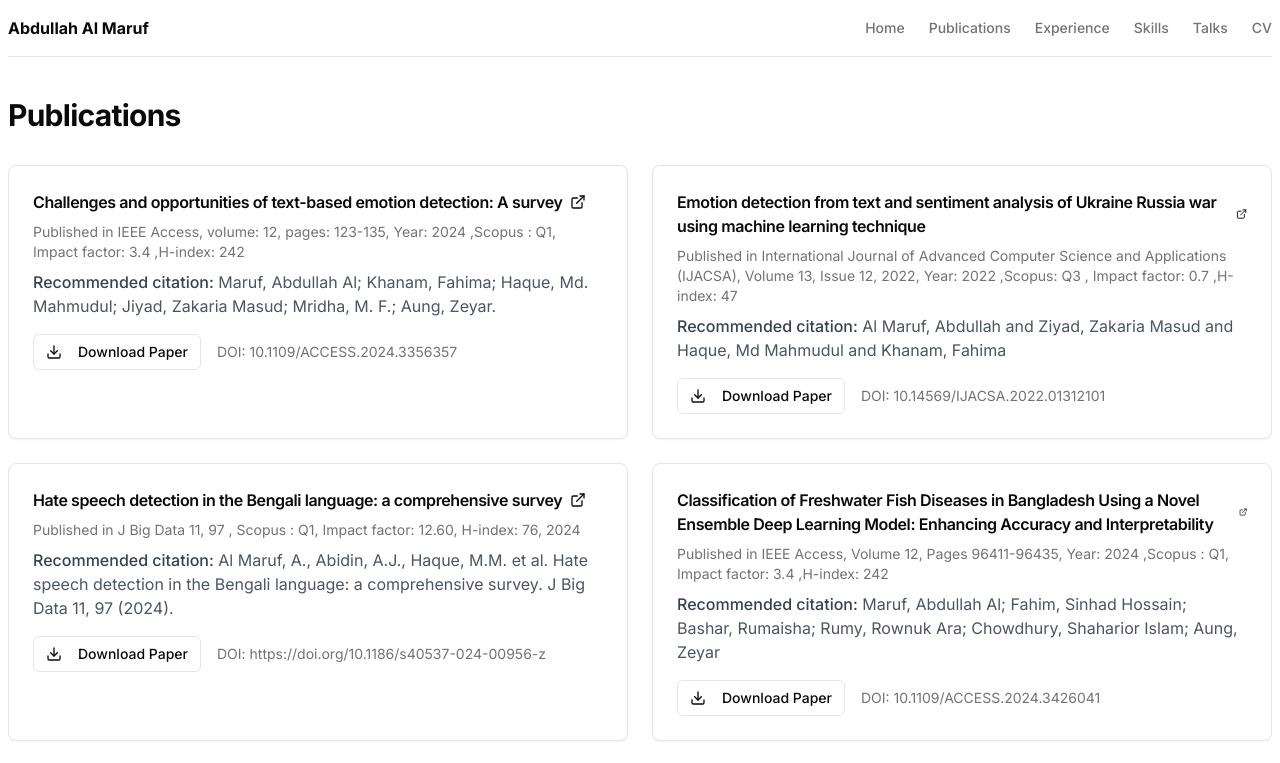
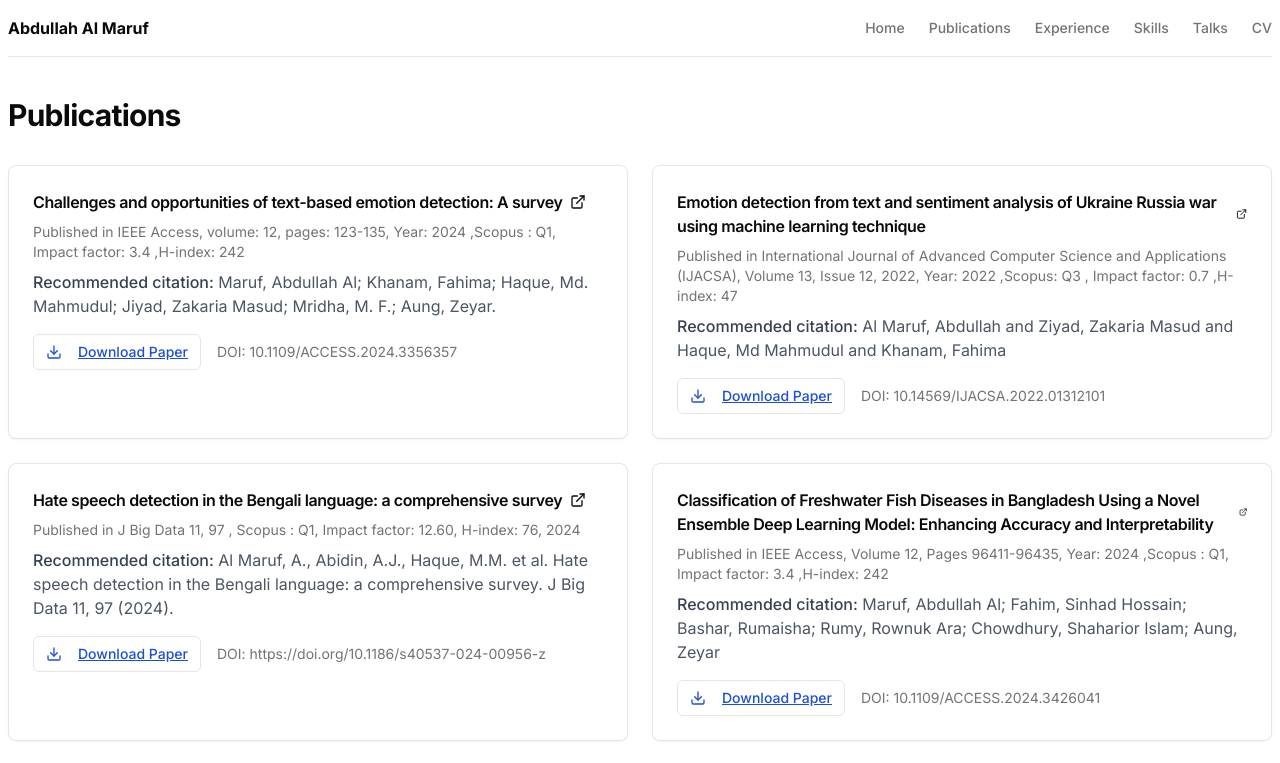
Before and after one commit to VA4MDS/Conference-Website, a Next.js app: page /publications in a window 1280 px wide. Shown: the top 763 px of the page. Built offline with nearby package versions, Linux system fonts and the light colour scheme.

Commit message:
fix download button and list style

```diff
--- a/src/app/(public)/publications/[id]/page.tsx
+++ b/src/app/(public)/publications/[id]/page.tsx
@@ -1,6 +1,7 @@
 import { Button } from '@/components/ui/button';
 import publicationsData from '@/lib/json/publications.json';
 import { Download } from 'lucide-react';
+import Link from 'next/link';
 
 type SinglePublicationProps = {
   params: {
@@ -26,11 +27,21 @@ export default function SinglePublication({ params }: SinglePublicationProps) {
         {publication?.citation}
       </p>
       <p>{publication?.abstract}</p>
+
       <div className='mt-4 flex flex-wrap gap-4 items-center'>
-        <Button variant='outline' size='sm'>
-          <Download className='mr-2 h-4 w-4' />
-          Download Paper
-        </Button>
+        {publication?.download_paper && (
+          <Link href={publication?.download_paper || ''} target='_blank'>
+            <Button
+              variant='outline'
+              size='sm'
+              className='text-blue-700 underline'
+            >
+              <Download className='mr-2 h-4 w-4' />
+              Download Paper
+            </Button>
+          </Link>
+        )}
+
         <p className='text-sm text-muted-foreground'>DOI: {publication?.doi}</p>
       </div>
     </div>
--- a/src/components/experience/experience-card.tsx
+++ b/src/components/experience/experience-card.tsx
@@ -24,7 +24,9 @@ export default function ExperienceCard({ experience }: ExperienceCardProps) {
           <p className='mt-2 text-sm text-muted-foreground'>{location}</p>
         </div>
         <p className='mt-2 text-sm'>Duration: {date}</p>
-        <p className='mt-2 text-sm text-muted-foreground'>{description}</p>
+        <p className='mt-2 text-sm text-muted-foreground text-justify'>
+          {description}
+        </p>
       </div>
     </Card>
   );
--- a/src/components/pages/home/latest-update.tsx
+++ b/src/components/pages/home/latest-update.tsx
@@ -5,13 +5,13 @@ export default function LatestUpdate() {
     <div className='space-y-3'>
       <h2 className='text-3xl font-bold tracking-tight'>Latest Update</h2>
       <div>
-        {latestUpdateData.map((update, index) => (
-          <ul key={index} className='space-y-4 list-disc list-inside'>
-            <li className='text-lg font-medium text-gray-600'>
+        <ul className='space-y-2 list-disc ml-6'>
+          {latestUpdateData.map((update, index) => (
+            <li key={index} className=' text-gray-600'>
               {update.title}
             </li>
-          </ul>
-        ))}
+          ))}
+        </ul>
       </div>
     </div>
   );
--- a/src/components/publications/publication-card.tsx
+++ b/src/components/publications/publication-card.tsx
@@ -10,6 +10,7 @@ type PaperType = {
   year: string;
   doi: string;
   citation: string;
+  download_paper: string;
 };
 
 type PaperProps = {
@@ -17,7 +18,7 @@ type PaperProps = {
 };
 
 export default function PublicationCard({ paper }: PaperProps) {
-  const { title, conference, year, doi, citation, id } = paper;
+  const { title, conference, year, doi, citation, id, download_paper } = paper;
   return (
     <Card className='overflow-hidden transition-colors hover:bg-muted/50'>
       <div className='p-6'>
@@ -42,10 +43,18 @@ export default function PublicationCard({ paper }: PaperProps) {
           </p>
         </div>
         <div className='mt-4 flex flex-wrap gap-4 items-center'>
-          <Button variant='outline' size='sm'>
-            <Download className='mr-2 h-4 w-4' />
-            Download Paper
-          </Button>
+          {download_paper && (
+            <Link href={download_paper} target='_blank'>
+              <Button
+                variant='outline'
+                size='sm'
+                className='text-blue-700 underline'
+              >
+                <Download className='mr-2 h-4 w-4 ' />
+                Download Paper
+              </Button>
+            </Link>
+          )}
           <p className='text-sm text-muted-foreground'>DOI: {doi}</p>
         </div>
       </div>
```
